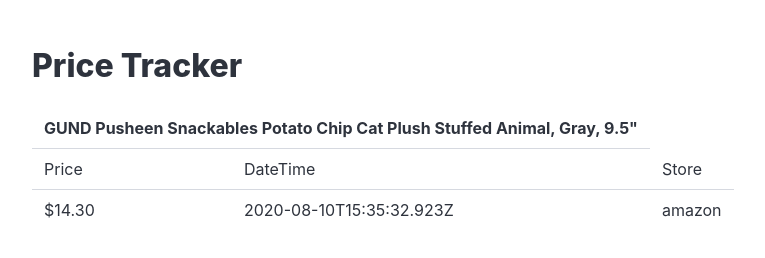
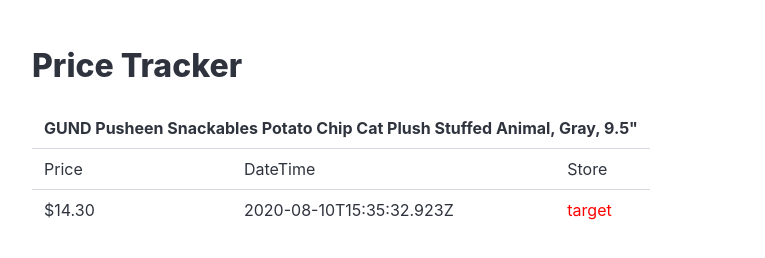
Before and after one commit to kokidoki/js, a website: page shopping-project/amazon-viewer.html in a window 1280 px wide. Shown: the whole page, without its empty margins (16-781 px from the left). Drawn offline with nearby package versions, Linux system fonts and the light colour scheme.

Commit message:
Updated colors for store source

```diff
--- a/shopping-project/amazon-viewer.html
+++ b/shopping-project/amazon-viewer.html
@@ -14,7 +14,7 @@
 	<div class="content">
 		<table class="table" v-for="row in priceTrackerDataList">
 			<tr class="tr">
-				<td colspan="2" class="td" style="font-weight: bold;">{{ row["product-name"] }}</td>
+				<td colspan="3" class="td" style="font-weight: bold;">{{ row["product-name"] }}</td>
 			</tr>
 			<tr class="tr">
 				<td class="td" style="width: 200px;">Price</td>
@@ -24,7 +24,7 @@
 			<tr class="tr" v-for="priceRow in row['price-history']">
 				<td class="td" style="width: 200px;">${{ priceRow.price }}</td>
 				<td class="td">{{ priceRow.datetime }}</td>
-				<td class="td">{{ row.source }}</td>
+				<td class="td" v-bind:style="{color: (row.source === 'amazon') ? 'green' : 'red'}">{{ row.source }}</td>
 			</tr>
 		</table>
 	</div>
--- a/shopping-project/item-data.json
+++ b/shopping-project/item-data.json
@@ -8,6 +8,6 @@
         "price": "14.30"
       }
     ],
-    "source": "amazon"
+    "source": "target"
   }
 ]
```
